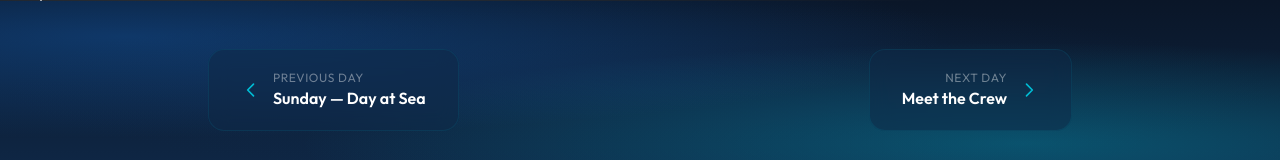
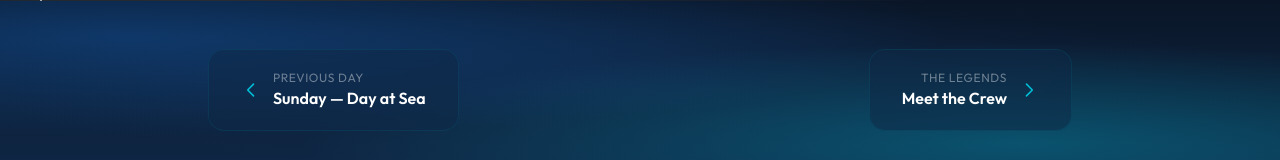
Before and after one commit to eylonalon18-cyber/Yakir-s-Bachelor-Cruise, a Next.js app: page /monday in a window 1280 px wide. Shown: the part 1715-1875 px from the top of the page. Built offline with nearby package versions, Linux system fonts and the light colour scheme.

Commit message:
Change Monday nav button to "The Legends — Meet the Crew"
Co-Authored-By: Claude Opus 4.6 <noreply@anthropic.com>

```diff
--- a/src/app/monday/MondayClient.tsx
+++ b/src/app/monday/MondayClient.tsx
@@ -68,7 +68,7 @@ export default function MondayClient() {
       <section className="mesh-gradient-1">
         <DayNavigation
           prevDay={{ label: "Sunday — Day at Sea", href: "/sunday" }}
-          nextDay={{ label: "Meet the Crew", href: "/crew" }}
+          nextDay={{ label: "Meet the Crew", href: "/crew", tag: "The Legends" }}
         />
       </section>
     </>
--- a/src/components/DayNavigation.tsx
+++ b/src/components/DayNavigation.tsx
@@ -5,7 +5,7 @@ import { motion } from "framer-motion";
 
 interface DayNavigationProps {
   prevDay?: { label: string; href: string };
-  nextDay?: { label: string; href: string };
+  nextDay?: { label: string; href: string; tag?: string };
 }
 
 export default function DayNavigation({ prevDay, nextDay }: DayNavigationProps) {
@@ -52,7 +52,7 @@ export default function DayNavigation({ prevDay, nextDay }: DayNavigationProps)
         >
           <div className="text-right">
             <span className="block text-xs text-white/40 uppercase tracking-wider">
-              Next Day
+              {nextDay.tag || "Next Day"}
             </span>
             <span className="block text-sm sm:text-base font-semibold text-white group-hover:text-aqua transition-colors">
               {nextDay.label}
```
